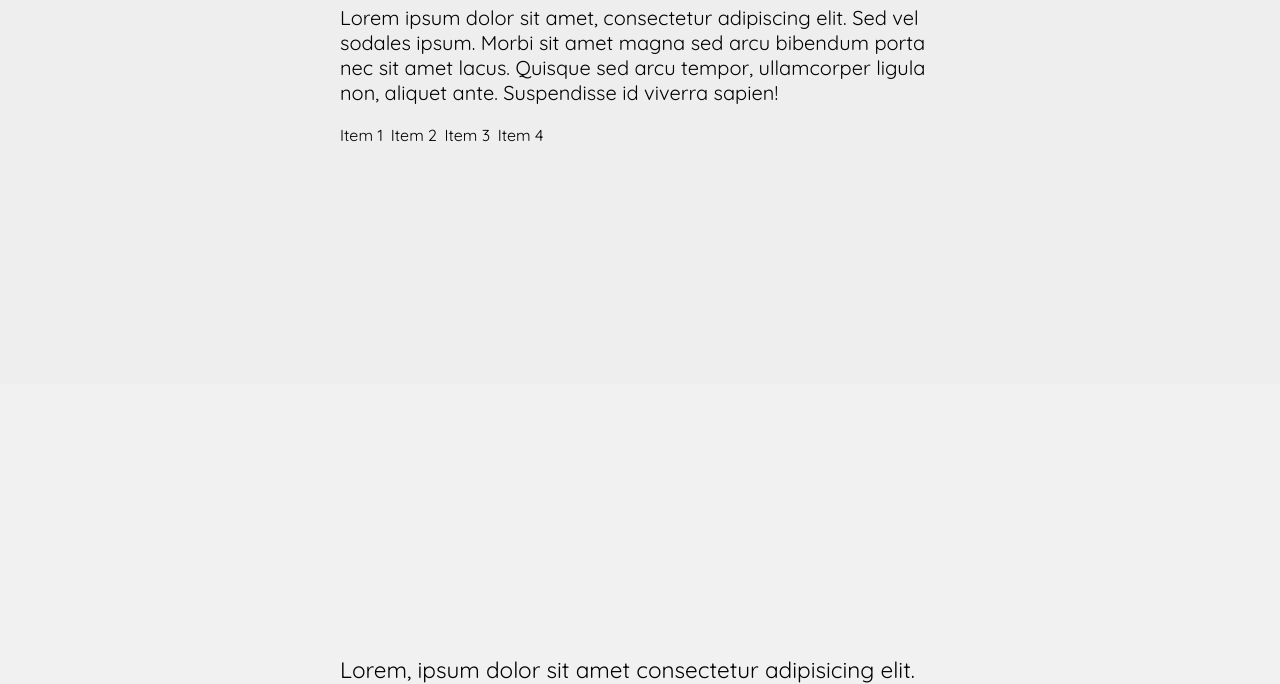
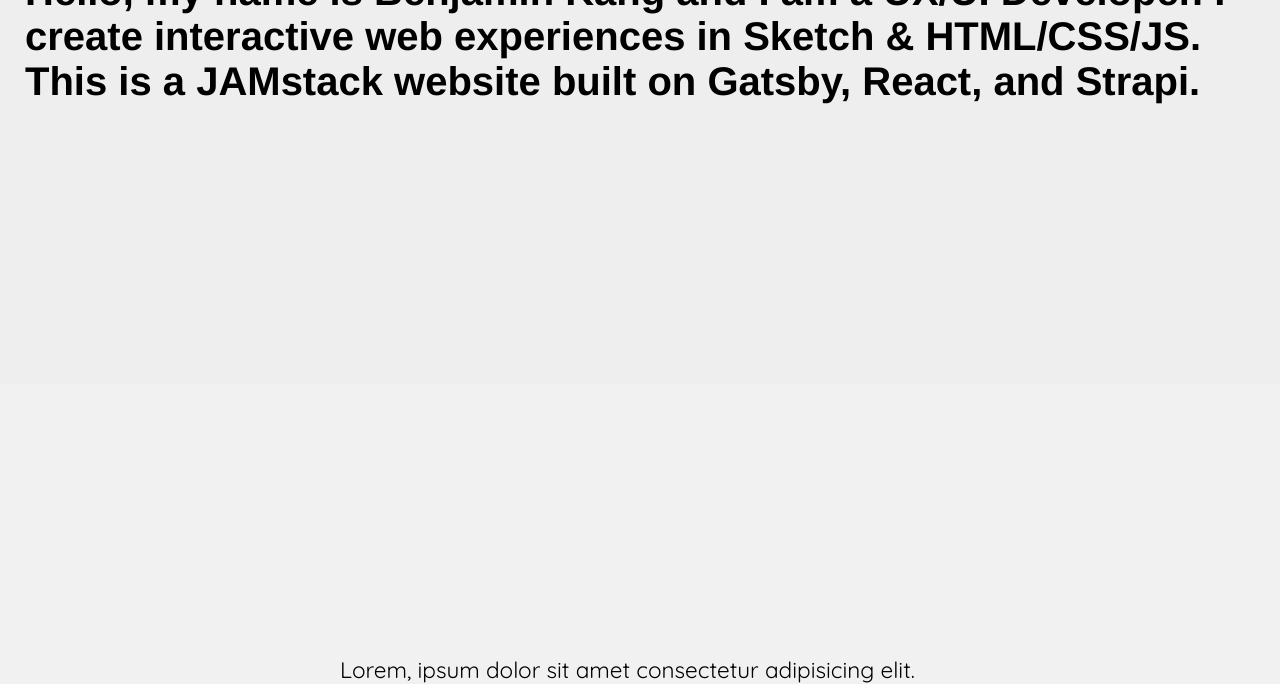
Before and after one commit to gibumkang/gatsby-portfolio, a Gatsby site: page / in a window 1280 px wide. Shown: the part 416-1100 px from the top of the page. Built offline with nearby package versions, Linux system fonts and the light colour scheme; Gatsby itself is replaced by a stand-in of ours.

Commit message:
Update repo with latest changes

```diff
--- a/package.json
+++ b/package.json
@@ -9,7 +9,7 @@
     "@emotion/styled": "^10.0.27",
     "babel-plugin-styled-components": "^1.11.1",
     "framer-motion": "^2.9.1",
-    "gatsby": "^2.24.67",
+    "gatsby": "^2.24.80",
     "gatsby-image": "^2.4.20",
     "gatsby-plugin-manifest": "^2.4.33",
     "gatsby-plugin-offline": "^3.2.30",
--- a/src/components/splash/splash.js
+++ b/src/components/splash/splash.js
@@ -23,20 +23,11 @@
 			<SplashPage>
 				<SplashContainer>
 					<Logo src="https://via.placeholder.com/250x100" />
-					<IntroHeader>Hello</IntroHeader>
-					<Intro>
-						Lorem ipsum dolor sit amet, consectetur adipiscing elit.
-						Sed vel sodales ipsum. Morbi sit amet magna sed arcu
-						bibendum porta nec sit amet lacus. Quisque sed arcu
-						tempor, ullamcorper ligula non, aliquet ante.
-						Suspendisse id viverra sapien!
-					</Intro>
-					<Navigation>
-						<NavItem>Item 1</NavItem>
-						<NavItem>Item 2</NavItem>
-						<NavItem>Item 3</NavItem>
-						<NavItem>Item 4</NavItem>
-					</Navigation>
+					<IntroHeader>
+					Hello, my name is Benjamin Kang and I am a UX/UI Developer.
+					I create interactive web experiences in Sketch &amp; HTML/CSS/JS.
+					This is a JAMstack website built on Gatsby, React, and Strapi.
+					</IntroHeader>
 				</SplashContainer>
 			</SplashPage>
 			<ScrollArrow
--- a/src/global/global.js
+++ b/src/global/global.js
@@ -17,7 +17,7 @@
     }
 
     h1 {
-        font-size: 5rem;
+        font-size: 4rem;
     }
 
     h2 {
```
Also changed, not shown: 1 other file.
